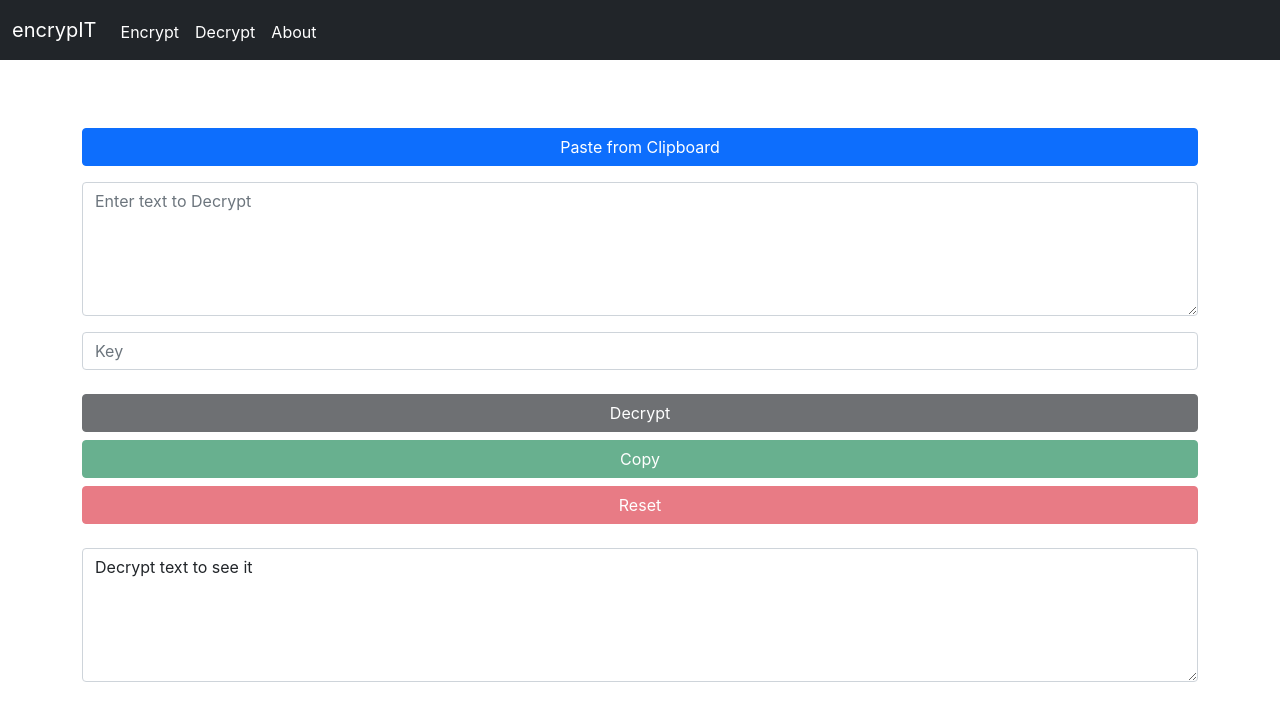
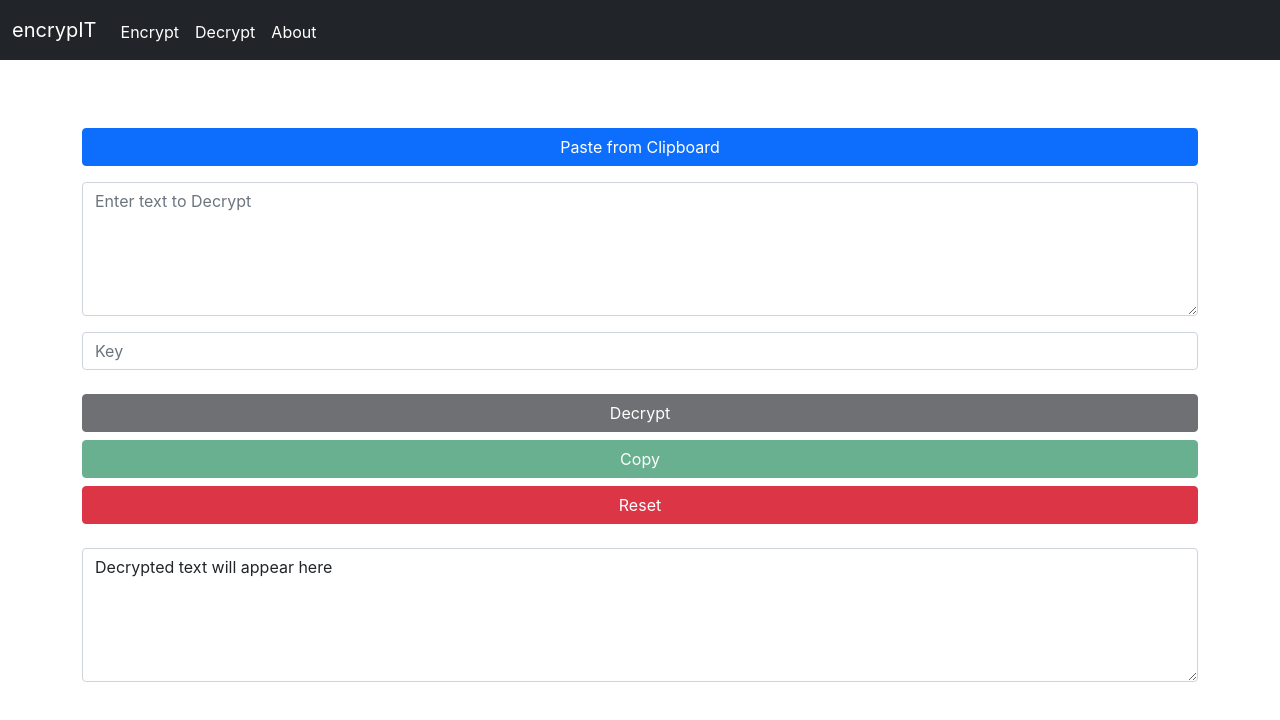
Before and after one commit to MouzinGulzar/encrypIT, a React (Create React App) app: page /decrypt in a window 1280 px wide. Shown: the top 720 px of the page. Built offline with nearby package versions, Linux system fonts and the light colour scheme.

Commit message:
Initial Commit 🚀

```diff
--- a/src/components/Decrypt.js
+++ b/src/components/Decrypt.js
@@ -6,7 +6,7 @@ export default function Decrypt(props) {
 
   const [encText, setEncText] = useState("");
   const [key, setKey] = useState("");
-  const [decText, setDecText] = useState("");
+  const [decText, setDecText] = useState("Decrypted text will appear here");
 
   const handleEncOnChange = (event) => {
     setEncText(event.target.value);
@@ -143,7 +143,7 @@ export default function Decrypt(props) {
             id="decrypted-text"
             rows="5"
             onChange={handleDecOnChange}
-            value={decText.length === 0 ? "Decrypt text to see it" : decText}
+            value={decText}
             disabled={true}
           ></textarea>
         </div>
--- a/src/components/Encrypt.js
+++ b/src/components/Encrypt.js
@@ -6,7 +6,7 @@ export default function Encrypt(props) {
 
   const [text, setText] = useState("");
   const [key, setKey] = useState("");
-  const [encText, setEncText] = useState("");
+  const [encText, setEncText] = useState("Encrypted text will appear here");
 
   const encrypt = (string, k) => {
     string = text;
@@ -44,7 +44,7 @@ export default function Encrypt(props) {
   const handleKeyOnChange = (event) => {
     if (event.target.value.length === 1) {
       props.showAlert(
-        "Please remember the key. Otherwise you won't be able to decrypt it",
+        "Please remember the key or you won't be able to decrypt it",
         "primary"
       );
     }
@@ -132,7 +132,7 @@ export default function Encrypt(props) {
             id="encrypted-text"
             rows="5"
             onChange={handleEncTextOnChange}
-            value={encText.length === 0 ? "Encrypt text to see it" : encText}
+            value={encText}
             disabled={true}
           ></textarea>
         </div>
```
